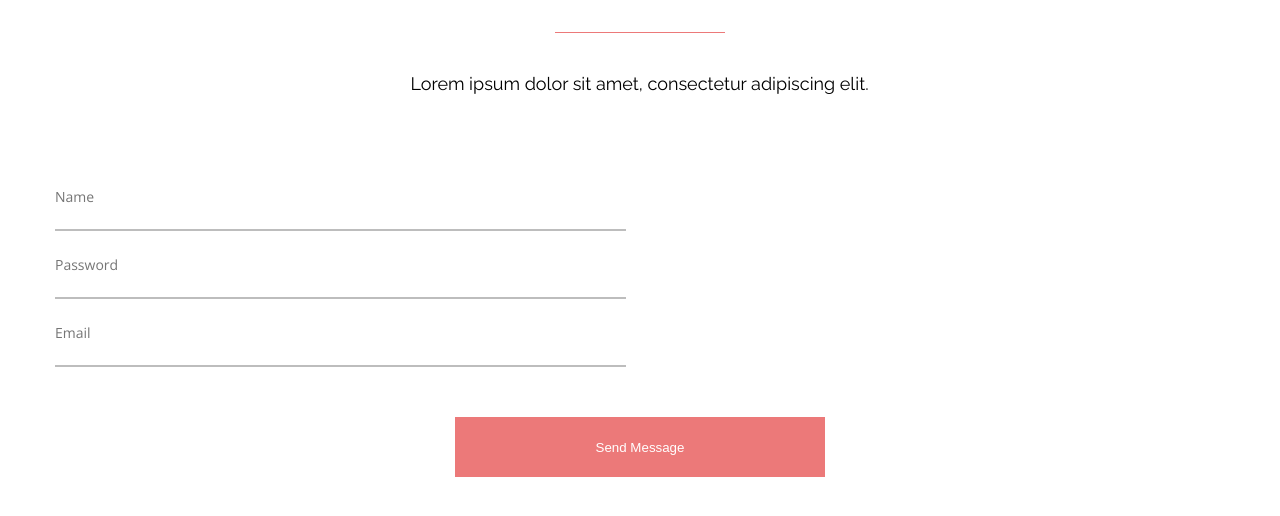
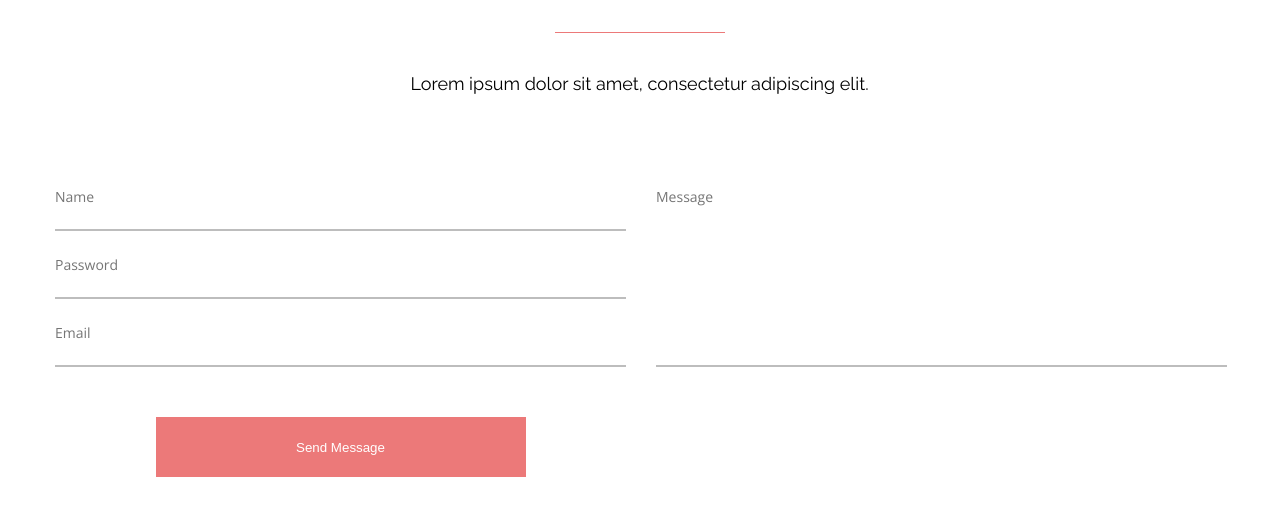
Before and after one commit to Azziil/contact, a plain HTML site: page index.html in a window 1280 px wide. Shown: the part 118-634 px from the top of the page. Drawn offline with nearby package versions, Linux system fonts and the light colour scheme.

Commit message:
add massege

```diff
--- a/index.html
+++ b/index.html
@@ -16,8 +16,9 @@
         <div class="second-text">
             <p>Lorem ipsum dolor sit amet, consectetur adipiscing elit.</p>
         </div>
+    <div class="form-input">
+            <div class="contact-form">
                     <form action="#" method="post">
-            <div class="main-input">
                     <div class="for-group">
                         <input type="text" placeholder="Name" value="">
                         <div class="line"></div>
@@ -35,8 +36,15 @@
                         <button> Send Message</button>
                     </div>
                 </div>
-
             </form>
+            <div class="message-form">
+            <form action="#" method="post">
+                <div class="for-group">
+                    <input type="text" placeholder="Message" value="">
+                    <div class="line-message"></div>
+            </form>
+            </div>
+</div>
     </div>
 </body>
 </html>
--- a/style/style.css
+++ b/style/style.css
@@ -76,6 +76,18 @@ h1, h2, h3, h4, h5, h6, p {
     width: 571px;
     border: 1px solid rgba(189, 189, 189, 1);
 }
+.message-form {
+    padding-left: 30px;
+}
+.line-message{
+    display: flex;
+    justify-content: center;
+    align-items: center;
+    align-content: center;
+    width: 571px;
+    border: 1px solid rgba(189, 189, 189, 1);
+    margin-top: 136px;
+}
 input {
     height: 38px;
     width: 370px;
@@ -87,6 +99,9 @@ font-weight: 400;
 line-height: 19px;
 letter-spacing: 0em;
 text-align: left;
+}
+.form-input {
+    display: flex;
 }
 
 
@@ -103,5 +118,5 @@ button {
     background: rgba(236, 121, 121, 1);
     border: none;
     color:  rgba(255, 255, 255, 1);
-    ;
+
 }
```
Lines whose indentation alone changed are shown as unchanged.
